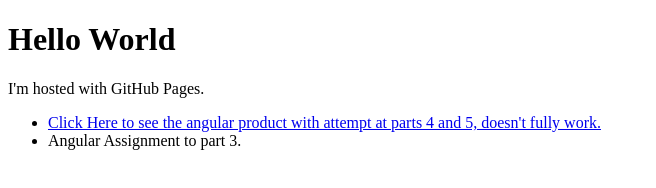
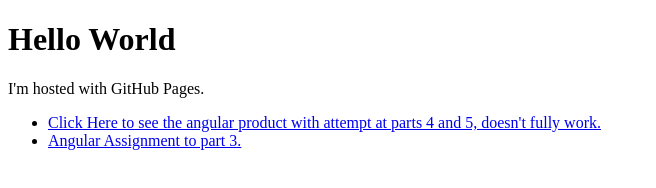
Before and after one commit to Arayz94/Arayz94.github.io, a plain HTML site: page index.html in a window 1280 px wide. Shown: the whole page, without its empty margins (0-656 px from the left). Drawn offline with Linux system fonts and the light colour scheme.

Commit message:
Update index.html

```diff
--- a/index.html
+++ b/index.html
@@ -5,7 +5,7 @@
 <p>I'm hosted with GitHub Pages.</p>
 <ul>
   <li><a href="Arayz94.github.io/home.html">Click Here to see the angular product with attempt at parts 4 and 5, doesn't fully work.</a></li>
-  <li><a href="/Homework4/index.html"></a>Angular Assignment to part 3.</li>
+  <li><a href="/Homework4/index.html">Angular Assignment to part 3.</a></li>
 </ul>
 </body>
 </html>
```
